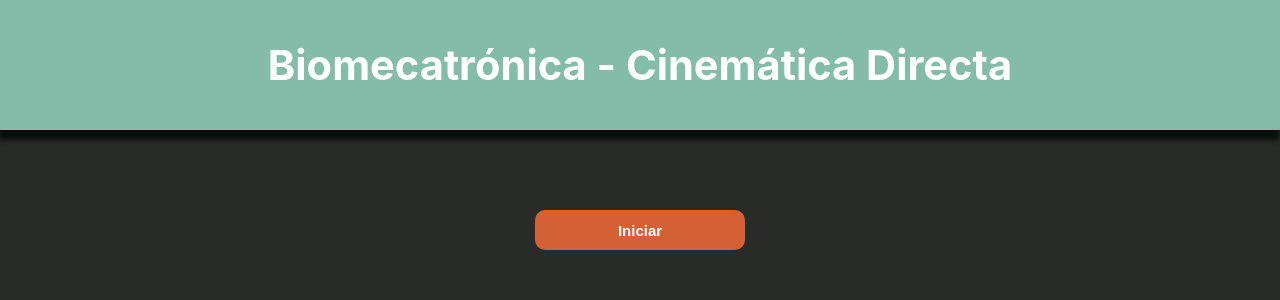
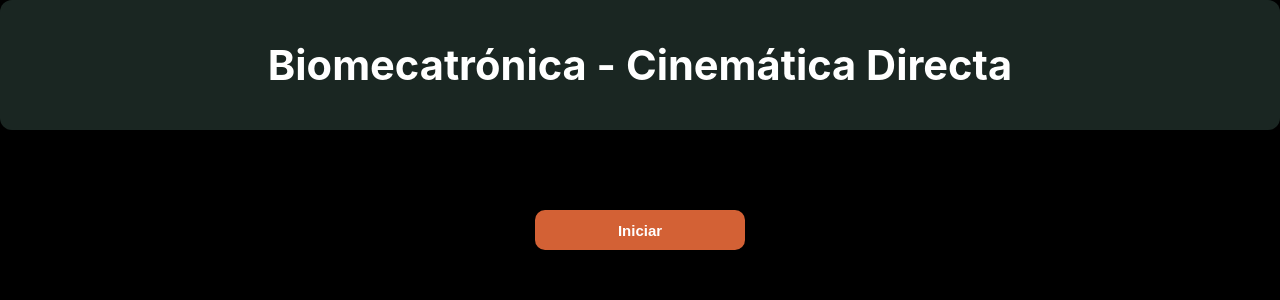
Before and after one commit to santiago1525/Matrices-cinematica-directa, a React (Create React App) app: page / in a window 1280 px wide. Shown: the top 300 px of the page. Built offline with nearby package versions, Linux system fonts and the light colour scheme.

Commit message:
Arreglo diseño

```diff
--- a/src/App.css
+++ b/src/App.css
@@ -8,7 +8,7 @@
 }
 
 .App-header {
-  background-color: #282B28;
+  background-color: #000;
   min-height: 100vh;
   display: flex;
   flex-direction: column;
@@ -20,15 +20,22 @@
 
 .App-title {
   width: 100%;
-  background-color: #83BCA9;
+  background: rgba(131, 188, 169, 0.2); /* color translúcido */
+  backdrop-filter: blur(10px); /* efecto blur */
+  -webkit-backdrop-filter: blur(10px); /* soporte Safari */
+
   box-shadow: 0px 10px 5px 0px rgba(0, 0, 0, 0.75);
   -webkit-box-shadow: -1px 10px 5px 0px rgba(0, 0, 0, 0.75);
   -moz-box-shadow: -1px 10px 5px 0px rgba(0, 0, 0, 0.75);
+
   margin: 0;
   margin-bottom: 80px;
   padding: 40px 0;
   font-size: 1.6em;
+  color: #fff; /* texto blanco para contraste */
+  border-radius: 12px; /* opcional, da look más elegante */
 }
+
 
 .separator {
   padding-top: 50%;
```
